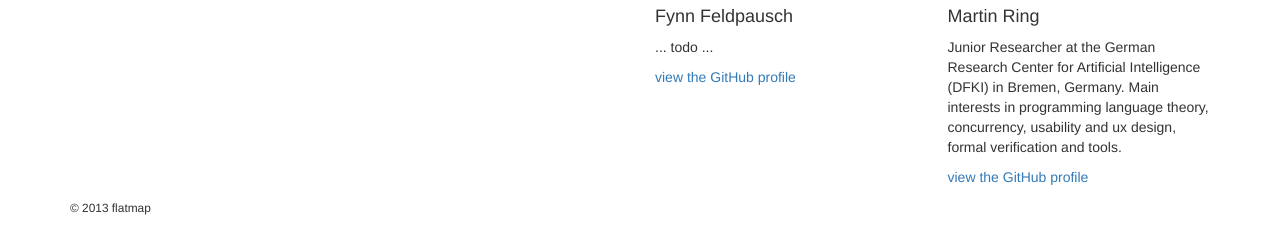
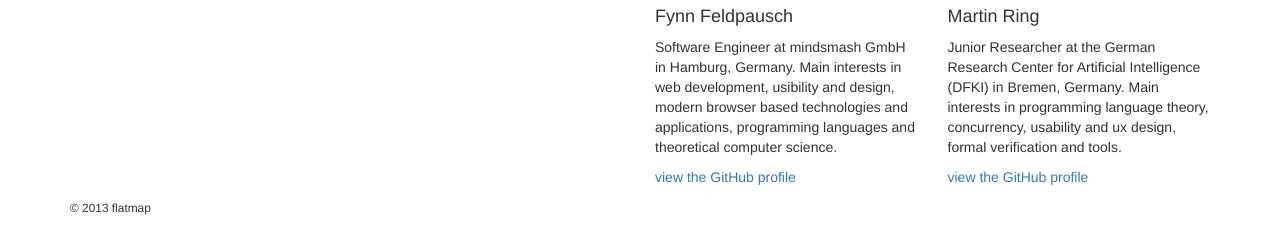
Before and after one commit to flatmap/flatmap.github.io, a plain HTML site: page index.html in a window 1280 px wide. Shown: the part 270-522 px from the top of the page. Drawn offline with nearby package versions, Linux system fonts and the light colour scheme.

Commit message:
about fynn

```diff
--- a/index.html
+++ b/index.html
@@ -37,7 +37,7 @@
         <div class='col-sm-4 col-lg-3'>
           <img src='http://www.gravatar.com/avatar/3ee172c50fa6c893305b06768d48891c.jpg?s=300' style='width:100%'/>
           <h4>Fynn Feldpausch</h4>
-          <p>... todo ...</p>
+          <p>Software Engineer at mindsmash GmbH in Hamburg, Germany. Main interests in web development, usibility and design, modern browser based technologies and applications, programming languages and theoretical computer science.</p>
           <p class="view"><a href="https://github.com/fynn">view the GitHub profile</a>
         </div>
         <div class='col-sm-4 col-lg-3'>
```
